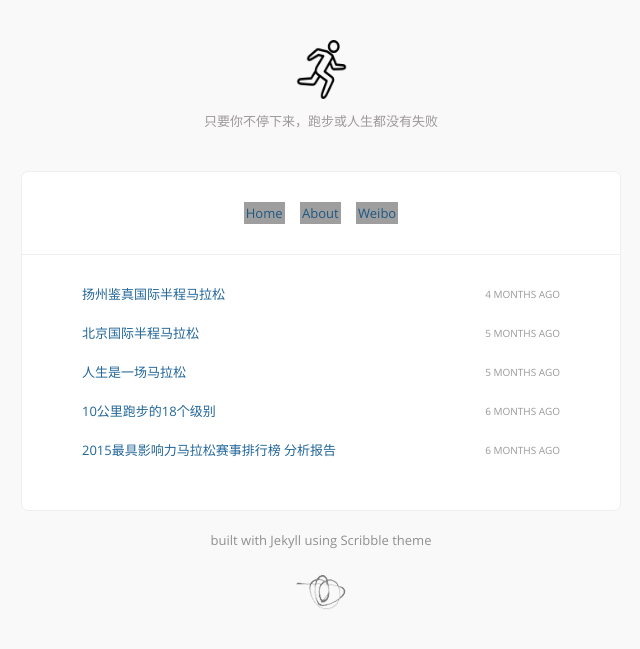
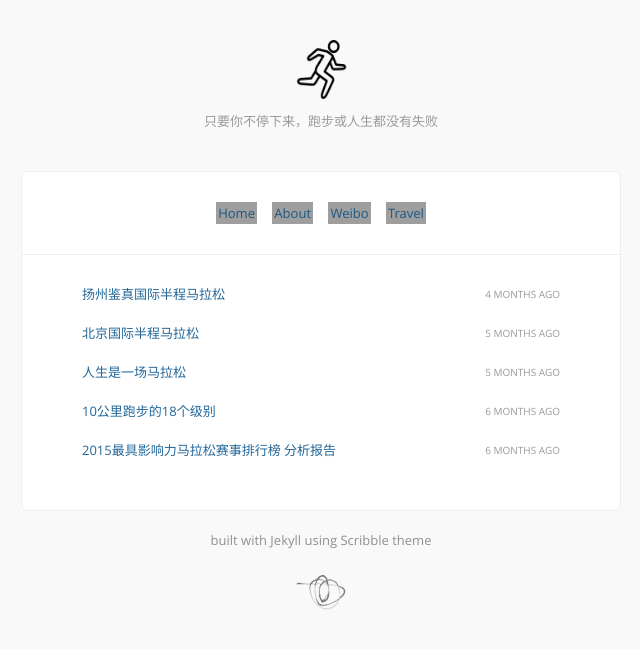
Before and after one commit to itmyhome2013/irunner, a Jekyll site: the page built from index.html, in a window 1280 px wide. Shown: the top 649 px of the page, without its empty margins (319-959 px from the left). Built offline with Jekyll 4.4.1, drawn with Linux system fonts in a browser that asks for light colours; Markdown is read by kramdown in place of the engine named in the settings; grey boxes are pictures that could not be loaded.

Commit message:
add travel

```diff
--- a/_config.yml
+++ b/_config.yml
@@ -14,6 +14,8 @@ links:
     url:          /about
   - name:         Weibo
     url:          http://weibo.com/itmyhome
+  - name:         Travel
+    url:          http://itmyhome.com/running.travel/
     external:     true
 highlighter:      pygments
 permalink:        pretty
```
